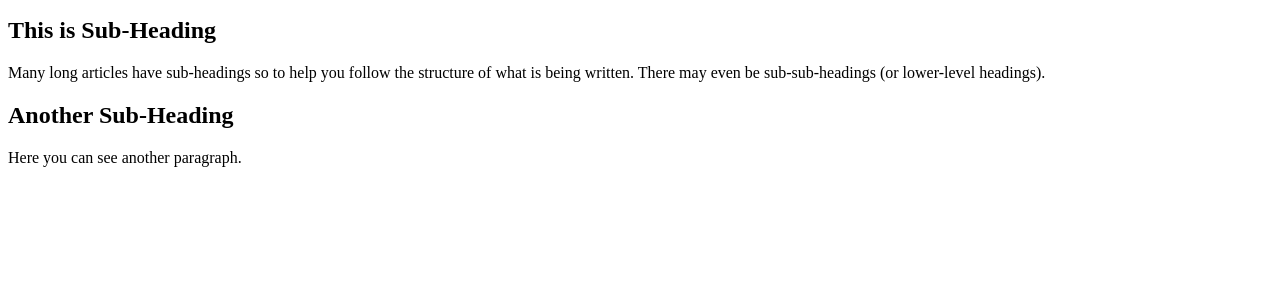
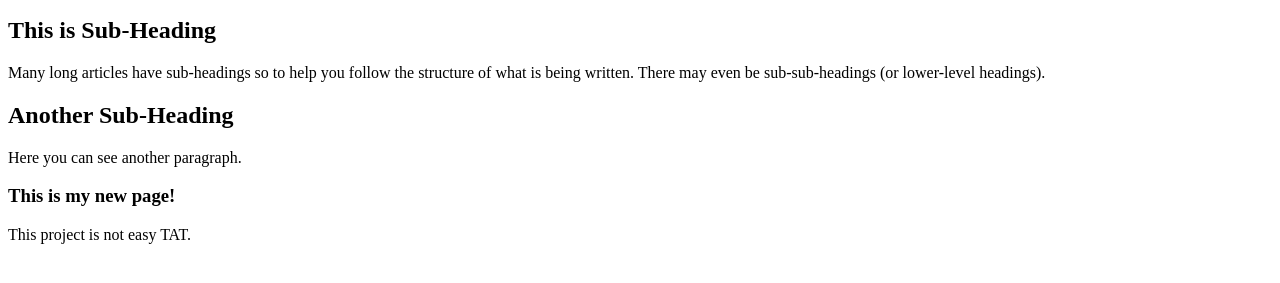
Before and after one commit to alvin0331/alvin0331.github.io, a plain HTML site: page docs/index.html in a window 1280 px wide. Shown: the part 127-410 px from the top of the page. Drawn offline with Linux system fonts and the light colour scheme.

Commit message:
Update index.html

```diff
--- a/docs/index.html
+++ b/docs/index.html
@@ -12,5 +12,7 @@
 			 </p>
 		<h2>Another Sub-Heading</h2>
 		<p>Here you can see another paragraph.</p>
+		<h3> This is my new page!</h3>
+		<p> This project is not easy TAT.</p>
 	</body>
 </html>
```
